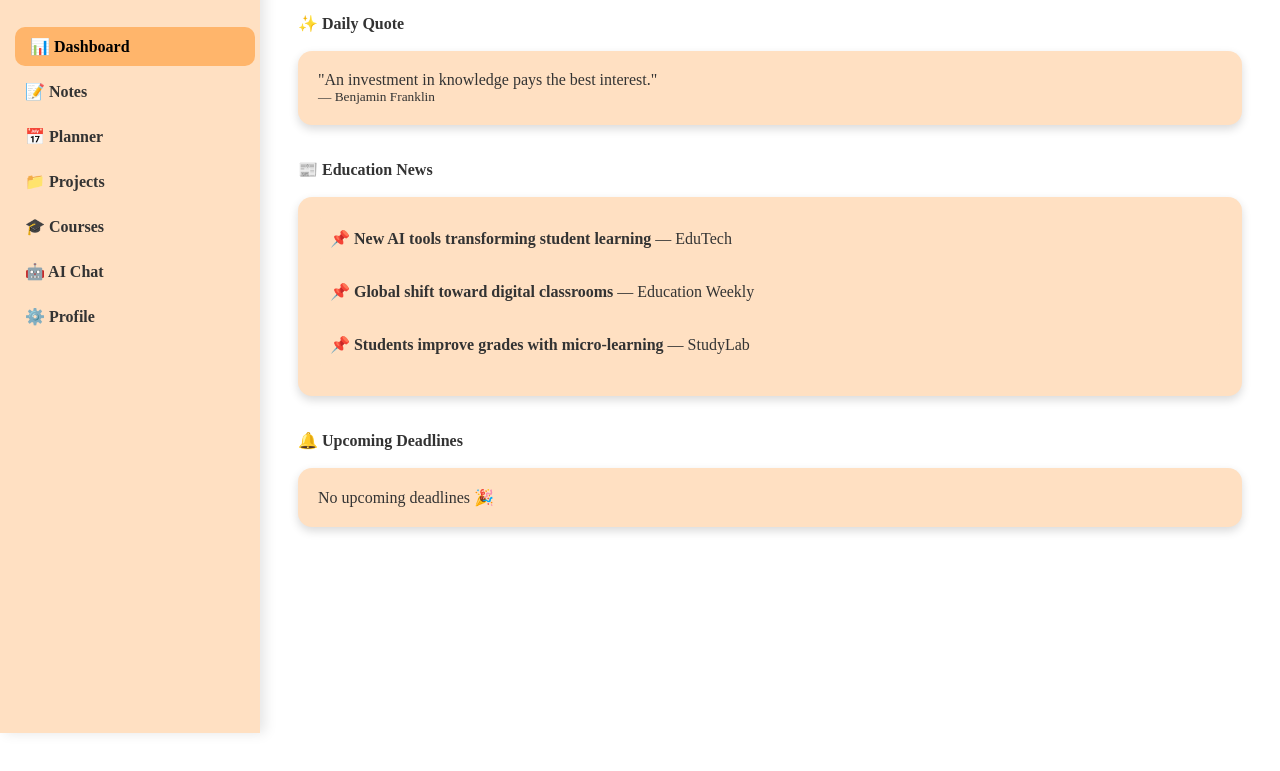
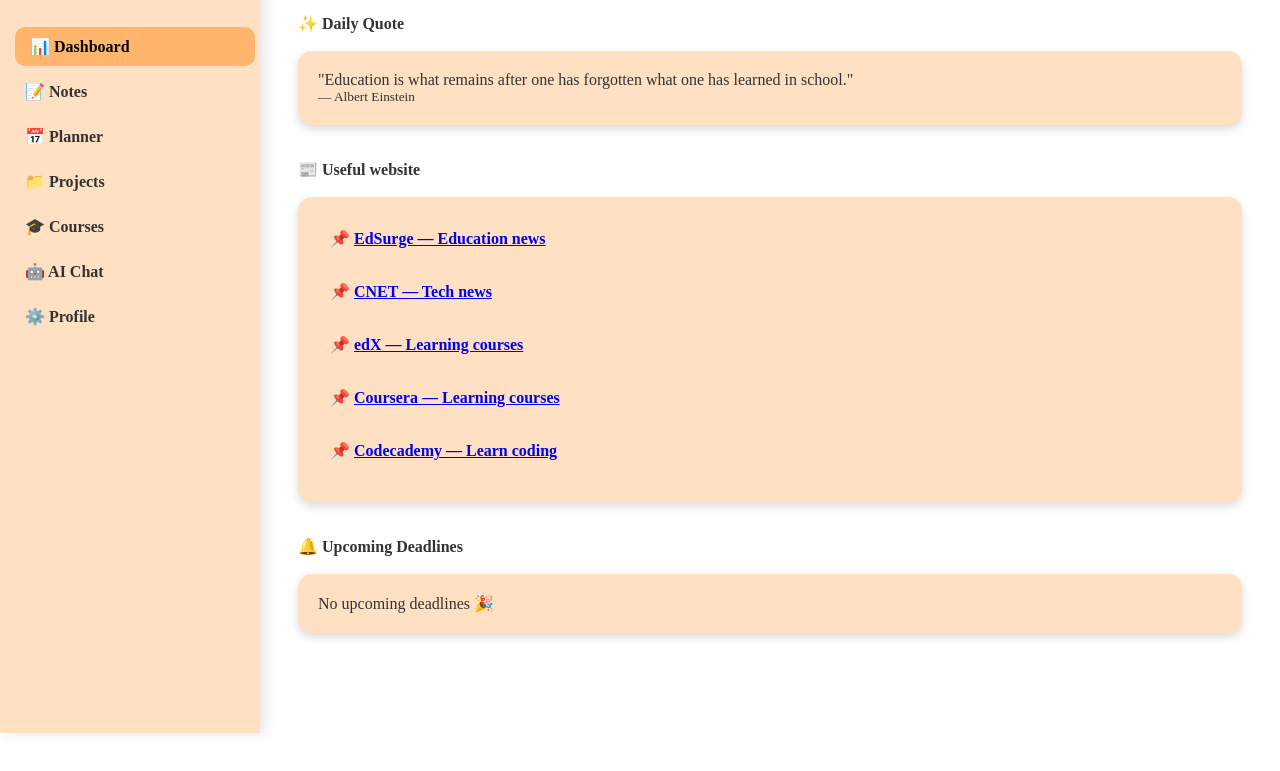
Before and after one commit to zroxcoder/TAS-hackathon, a plain HTML site: page frontend/dashboard.html in a window 1280 px wide. Shown: the part 87-858 px from the top of the page. Drawn offline with Linux system fonts and the light colour scheme.

Commit message:
update dashboard with quotes and resourcses

```diff
--- a/frontend/dashboard.html
+++ b/frontend/dashboard.html
@@ -13,13 +13,13 @@
     --light-bg: #ffffff;
 }
 
-/* SIDEBAR */
+
 #sidebar { width:260px;height:100vh;position:fixed;left:0;top:0;background:var(--soft-orange);padding-top:20px;overflow-y:auto;box-shadow:5px 0 12px rgba(0,0,0,0.1); }
 #sidebar h3 { font-size:30px;font-weight:900;letter-spacing:1px;text-transform:uppercase;text-shadow:2px 2px 4px rgba(0,0,0,0.2);text-align:center;animation:fadeIn 1s ease-in-out; }
 #sidebar .nav-link { display:block;color:var(--dark-text);font-weight:600;margin:6px 10px;padding:10px 15px;border-radius:10px;transition:0.25s ease-in-out;text-decoration:none; }
 #sidebar .nav-link:hover,#sidebar .nav-link.active { background:var(--primary-orange);color:#000;transform:translateX(5px); }
 
-/* MAIN CONTENT */
+
 .content { margin-left:260px;padding:25px 30px;background:var(--light-bg);min-height:100vh;color:var(--dark-text); }
 .dashboard-section { margin-bottom:35px; }
 .dashboard-section h4 { margin-bottom:18px;font-weight:700; }
@@ -57,7 +57,7 @@
     </div>
 
     <div class="dashboard-section">
-        <h4>📰 Education News</h4>
+        <h4>📰 Useful website</h4>
         <div class="dashboard-card" id="newscontainer">Loading...</div>
     </div>
 
@@ -68,7 +68,7 @@
 </div>
 
 <script>
-// ---------------------- IndexedDB Helper ----------------------
+
 let db;
 function openDB() {
     return new Promise((resolve, reject) => {
@@ -102,41 +102,54 @@
     });
 }
 
-// ---------------------- Local Quotes & News ----------------------
+
 const quotes = [
     { text: "Education is the key to unlocking the world.", author: "Oprah" },
     { text: "An investment in knowledge pays the best interest.", author: "Benjamin Franklin" },
     { text: "The future belongs to the learners.", author: "Eric Hoffer" },
-    { text: "Learning never exhausts the mind.", author: "Leonardo da Vinci" }
+    { text: "Learning never exhausts the mind.", author: "Leonardo da Vinci" },
+    { text: "Education is the passport to the future, for tomorrow belongs to those who prepare for it today.", author: "Malcolm X" },
+    { text: "The beautiful thing about learning is that no one can take it away from you.", author: "B.B. King" },
+    { text: "Education is what remains after one has forgotten what one has learned in school.", author: "Albert Einstein" },
+    { text: "The mind is not a vessel to be filled but a fire to be ignited.", author: "Plutarch" },
+    { text: "Education is the most powerful weapon which you can use to change the world.", author: "Nelson Mandela" },
+    { text: "Learning never exhausts the mind.", author: "Leonardo da Vinci" },
+    { text: "He who opens a school door, closes a prison.", author: "Victor Hugo" },
+    { text: "Education is the key to unlock the golden door of freedom.", author: "George Washington Carver" },
+    { text: "Change is the end result of all true learning.", author: "Leo Buscaglia" }
 ];
-const news = [
-    { title: "New AI tools transforming student learning", source: "EduTech" },
-    { title: "Global shift toward digital classrooms", source: "Education Weekly" },
-    { title: "Students improve grades with micro-learning", source: "StudyLab" }
+const resources = [
+    { title: "EdSurge — Education news", url: "https://www.edsurge.com/" },
+    { title: "CNET — Tech news", url: "https://www.cnet.com/" },
+    { title: "edX — Learning courses", url: "https://www.edx.org/" },
+    { title: "Coursera — Learning courses", url: "https://www.coursera.org/" },
+    { title: "Codecademy — Learn coding", url: "https://www.codecademy.com/learn" }
 ];
 
-// ---------------------- Dashboard ----------------------
+
 async function initDashboard() {
-    // Load username
+
     let profile = await get("profile",1);
     const username = profile?.username || "Student";
 
-    // Greeting
+
     const hour = new Date().getHours();
     const greet = hour<12?"Good Morning":hour<17?"Good Afternoon":"Good Evening";
     document.getElementById("greetText").textContent = `${greet}, ${username}!`;
 
-    // Random Quote
+
     const q = quotes[Math.floor(Math.random()*quotes.length)];
     document.getElementById("quote").textContent = `"${q.text}"`;
     document.getElementById("author").textContent = `— ${q.author}`;
 
-    // News
+
     const newsBox = document.getElementById("newscontainer");
     newsBox.innerHTML = "";
-    news.forEach(n => newsBox.innerHTML += `<div>📌 <b>${n.title}</b> — ${n.source}</div>`);
+    resources.forEach(r => {
+        newsBox.innerHTML += `<div>📌 <a href="${r.url}" target="_blank" rel="noopener noreferrer"><b>${r.title}</b></a></div>`;
+    });
 
-    // Upcoming Deadlines
+
     const stores = ["tasks","projects","courses"];
     const notifBox = document.getElementById("notifications");
     notifBox.innerHTML = "";
@@ -153,7 +166,7 @@
     if(!hasDeadline) notifBox.textContent = "No upcoming deadlines 🎉";
 }
 
-// ---------------------- Init ----------------------
+
 openDB().then(initDashboard);
 </script>
 
```
